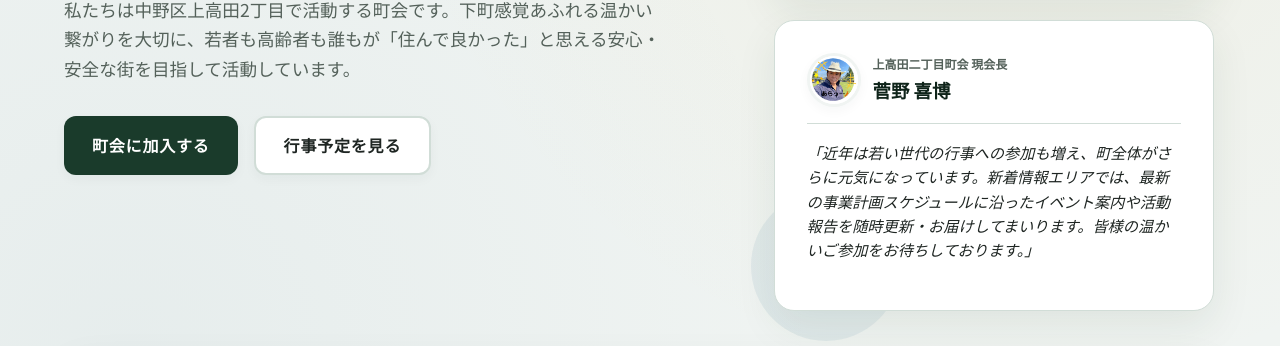
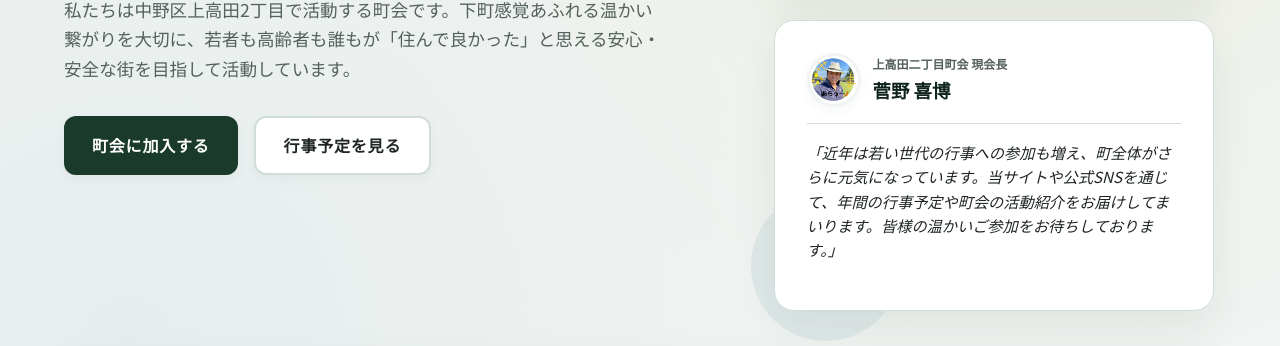
Before and after one commit to negisi/kami2web, a website built with Vite: page index.html in a window 1280 px wide. Shown: the part 454-800 px from the top of the page. Built offline with nearby package versions, Linux system fonts and the light colour scheme.

Commit message:
fix: update president's message to align with actual site features and SNS channels

```diff
--- a/index.html
+++ b/index.html
@@ -96,7 +96,7 @@
                 </div>
               </div>
               <p class="president-message">
-                「近年は若い世代の行事への参加も増え、町全体がさらに元気になっています。新着情報エリアでは、最新の事業計画スケジュールに沿ったイベント案内や活動報告を随時更新・お届けしてまいります。皆様の温かいご参加をお待ちしております。」
+                「近年は若い世代の行事への参加も増え、町全体がさらに元気になっています。当サイトや公式SNSを通じて、年間の行事予定や町会の活動紹介をお届けしてまいります。皆様の温かいご参加をお待ちしております。」
               </p>
             </div>
           </div>
```
